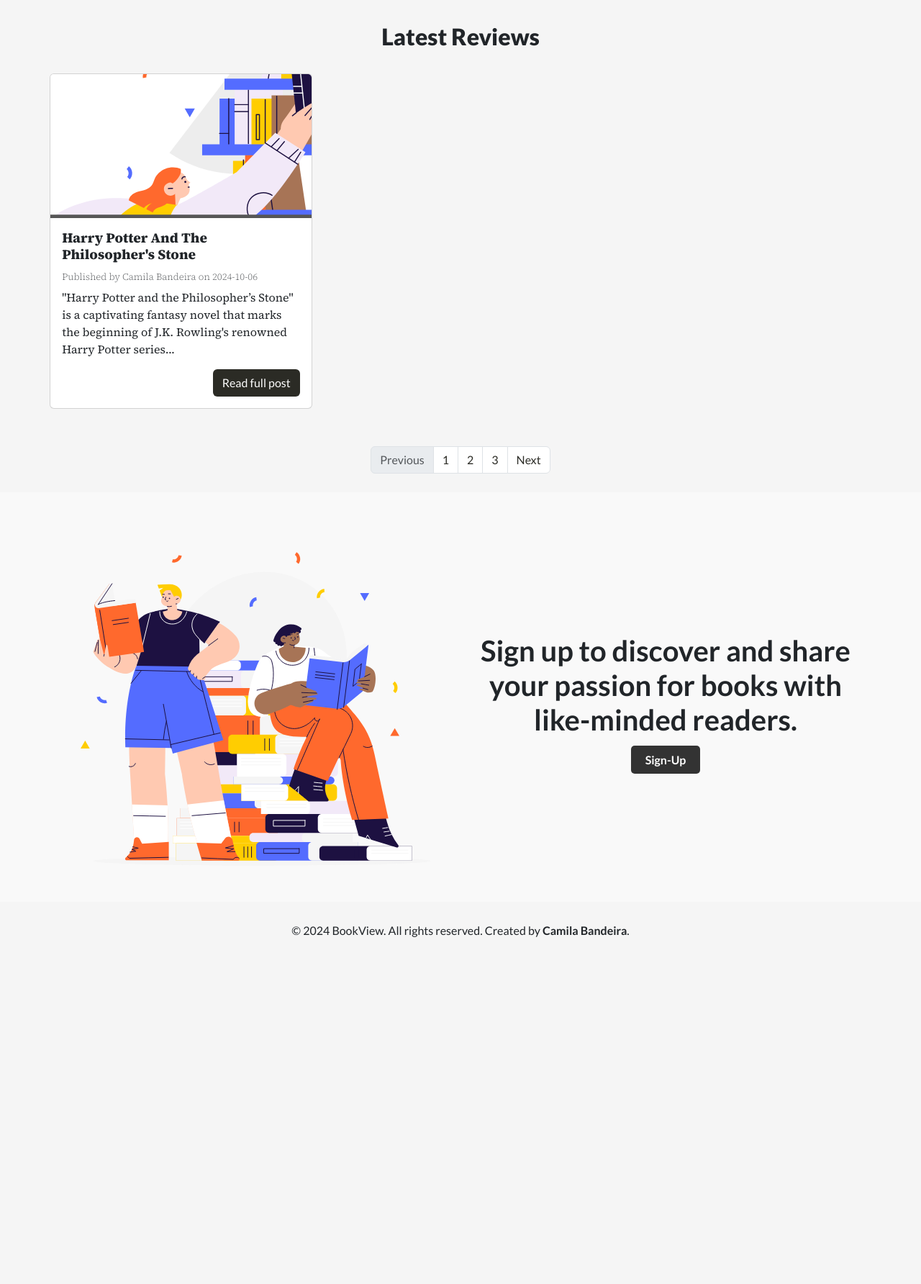
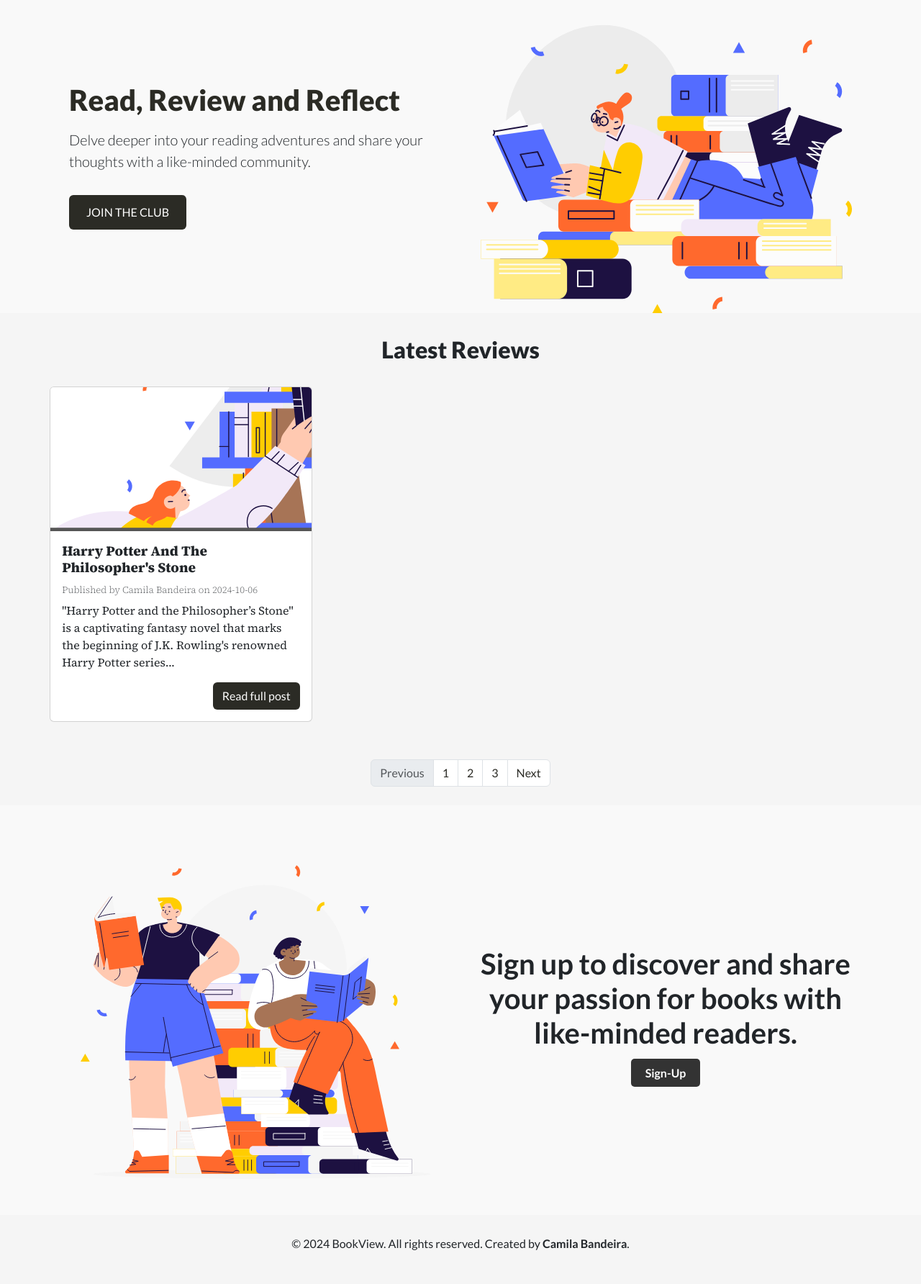
Before and after one commit to camilabandeira/BookView, a Django app: template blog/templates/blog/homepage.html in a window 1280 px wide. Shown: the part 75-1859 px from the top of the page at 72% size. Before the commit the page ends 1377 px from the top, so only its background shows below. Run offline with Django 3.2, Linux system fonts and the light colour scheme; the template is opened without the code that fills it, so the values that code supplies are empty; some web fonts are replaced.

Commit message:
feat: add hero section to homepage template

```diff
--- a/blog/templates/blog/homepage.html
+++ b/blog/templates/blog/homepage.html
@@ -6,6 +6,7 @@
 
 {% block content %}
 
+{% include 'includes/hero_section.html' %}
 {% include 'includes/latest_reviews.html' %}
 {% include 'includes/signup_section.html' %}
 
--- /dev/null
+++ b/blog/templates/includes/hero_section.html
@@ -0,0 +1,19 @@
+{% load static %}
+<link rel="stylesheet" href="{% static 'css/hero_section.css' %}">
+
+<section class="container-fluid hero-section">
+    <div class="row align-items-center">
+        <!-- Left Column: Text -->
+        <div class="col-lg-6">
+            <h1 class="hero-title">Read, Review and Reflect</h1>
+            <p class="hero-description">Delve deeper into your reading adventures and share your thoughts with a
+                like-minded community.</p>
+            <button class="btn hero-button">JOIN THE CLUB</button>
+        </div>
+
+        <!-- Right Column: Image -->
+        <div class="col-lg-6 text-center">
+            <img src="{% static 'images/hero_section_image.svg' %}" alt="Hero Illustration" class="hero-image">
+        </div>
+    </div>
+</section>
--- /dev/null
+++ b/static/css/hero_section.css
@@ -0,0 +1,51 @@
+.hero-section {
+    background-color: var(--color-light-gray) !important;
+    padding: 0 6rem !important;
+    background-color: var(--color-off-white);
+}
+
+.hero-title {
+    color: var(--color-dark-charcoal);
+    font-weight: 900;
+    font-size: 2.5rem;
+}
+
+.hero-description {
+    font-size: 1.25rem;
+    font-weight: 300;
+    margin-top: 1rem;
+    margin-bottom: 2rem;
+}
+
+.hero-button {
+    background-color: var(--color-dark-charcoal);
+    color: var(--color-off-white);
+    padding: 0.75rem 1.5rem;
+    border: none;
+}
+
+.hero-button:hover {
+    background-color: var(--color-dark-charcoal);
+    color: var(--color-off-white);
+}
+
+.hero-image {
+    max-width: 100%;
+}
+
+@media (max-width: 768px),
+(min-width: 769px) and (max-width: 1180px) {
+    .hero-title {
+        font-size: 2rem;
+    }
+
+    .hero-description {
+        font-size: 1.125rem;
+    }
+
+    .hero-section {
+        text-align: center;
+        padding: 1rem;
+    }
+
+}
```
Also changed, not shown: static/images/hero_section_image.svg (added).
